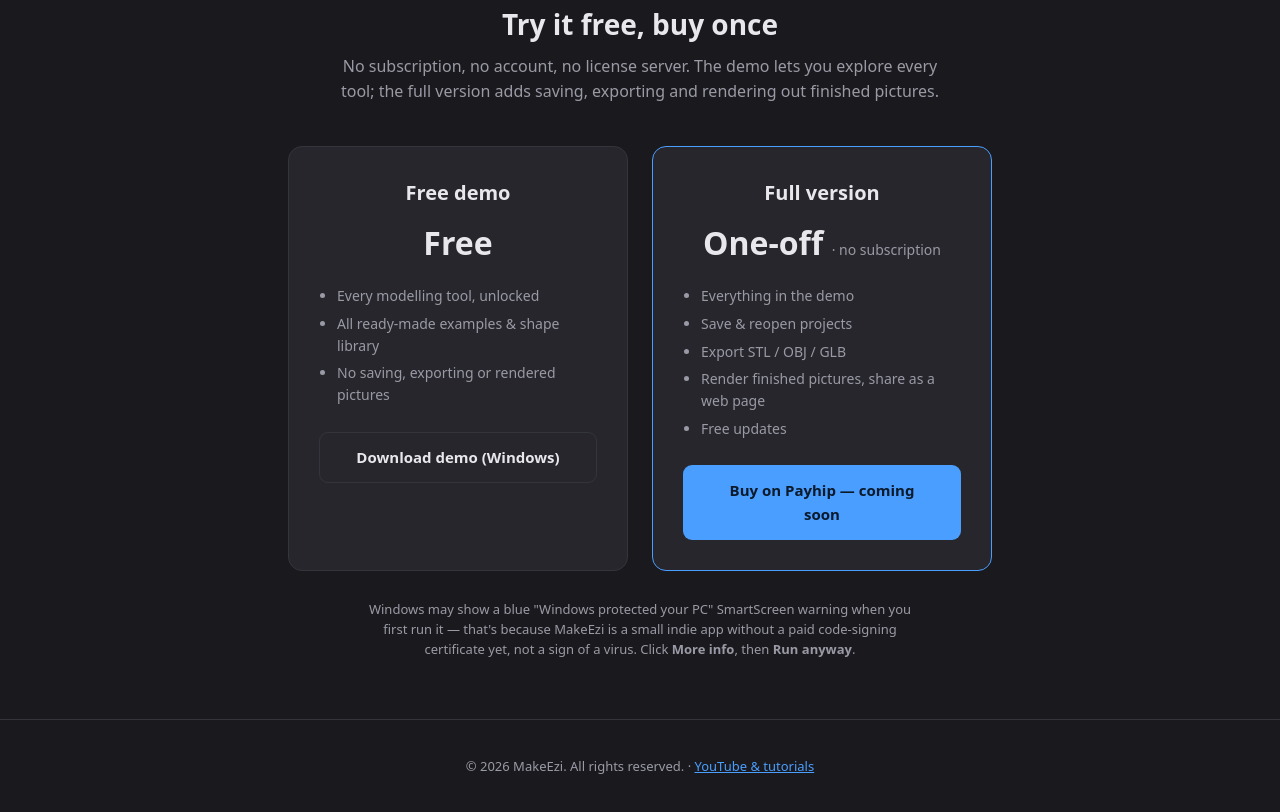
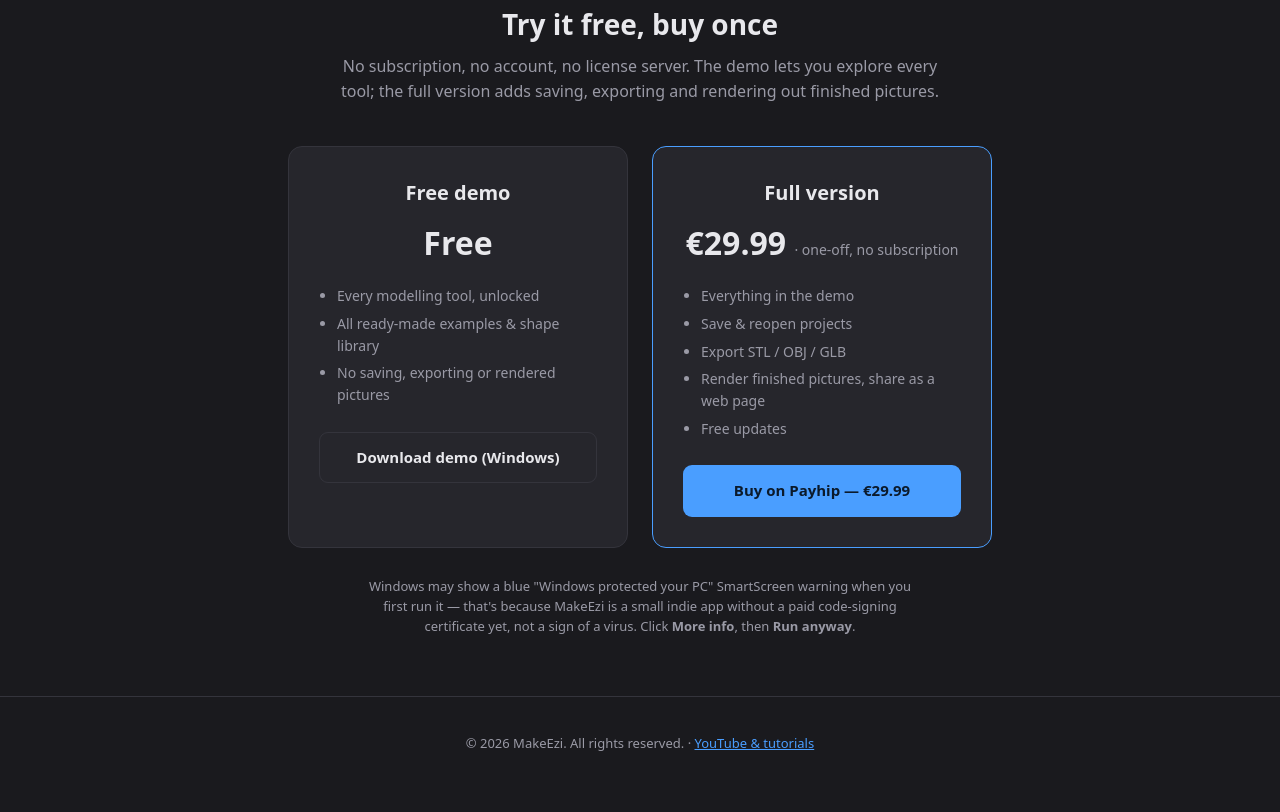
Before and after one commit to Wanderoo4444/makeezi-site, a plain HTML site: page index.html in a window 1280 px wide. Shown: the part 3180-3992 px from the top of the page. After the commit the page ends 3969 px from the top, so only its background shows below. Drawn offline with Linux system fonts and the light colour scheme.

Commit message:
Add files via upload

```diff
--- a/index.html
+++ b/index.html
@@ -162,7 +162,7 @@
       </div>
       <div class="plan full">
         <h3>Full version</h3>
-        <div class="price">One-off <small>· no subscription</small></div>
+        <div class="price">€29.99 <small>· one-off, no subscription</small></div>
         <ul>
           <li>Everything in the demo</li>
           <li>Save &amp; reopen projects</li>
@@ -170,7 +170,7 @@
           <li>Render finished pictures, share as a web page</li>
           <li>Free updates</li>
         </ul>
-        <a class="btn btn-primary" href="#" target="_blank" rel="noopener">Buy on Payhip — coming soon</a>
+        <a class="btn btn-primary" href="https://payhip.com/b/KZ4pH" target="_blank" rel="noopener">Buy on Payhip — €29.99</a>
       </div>
     </div>
     <p style="color:var(--muted);font-size:13px;max-width:560px;margin:28px auto 0">
```
Also changed, not shown: screenshot.png.
